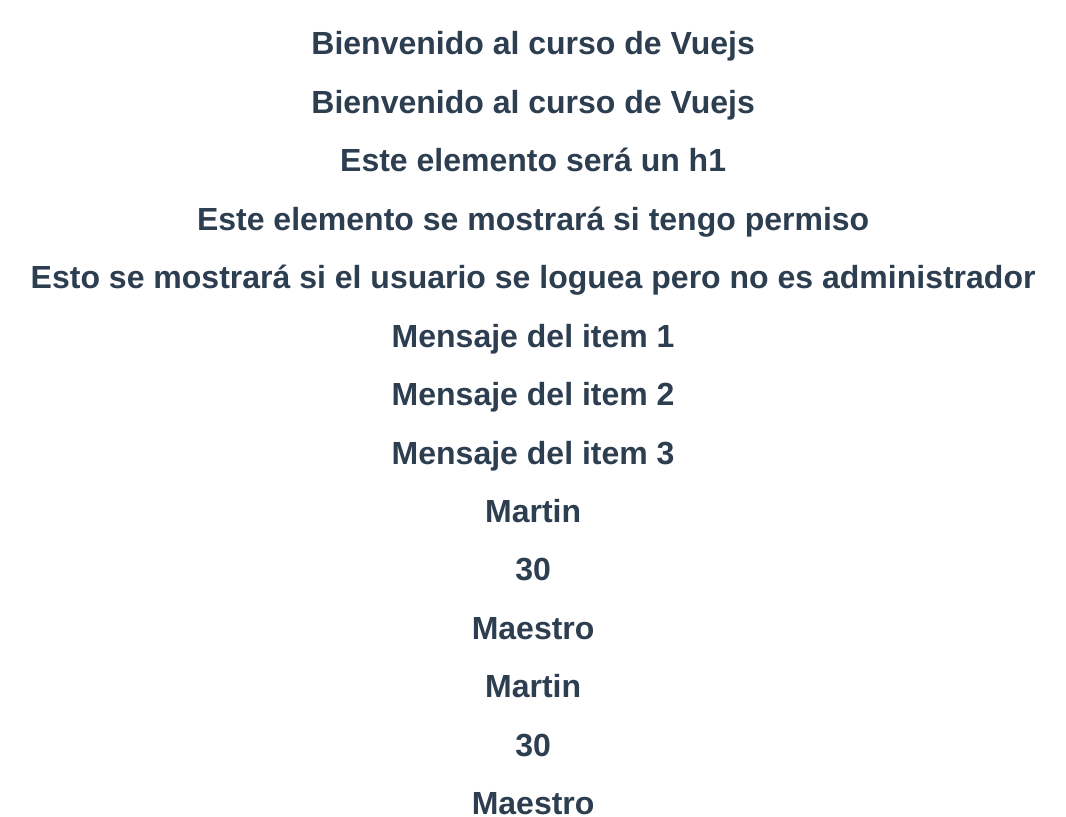
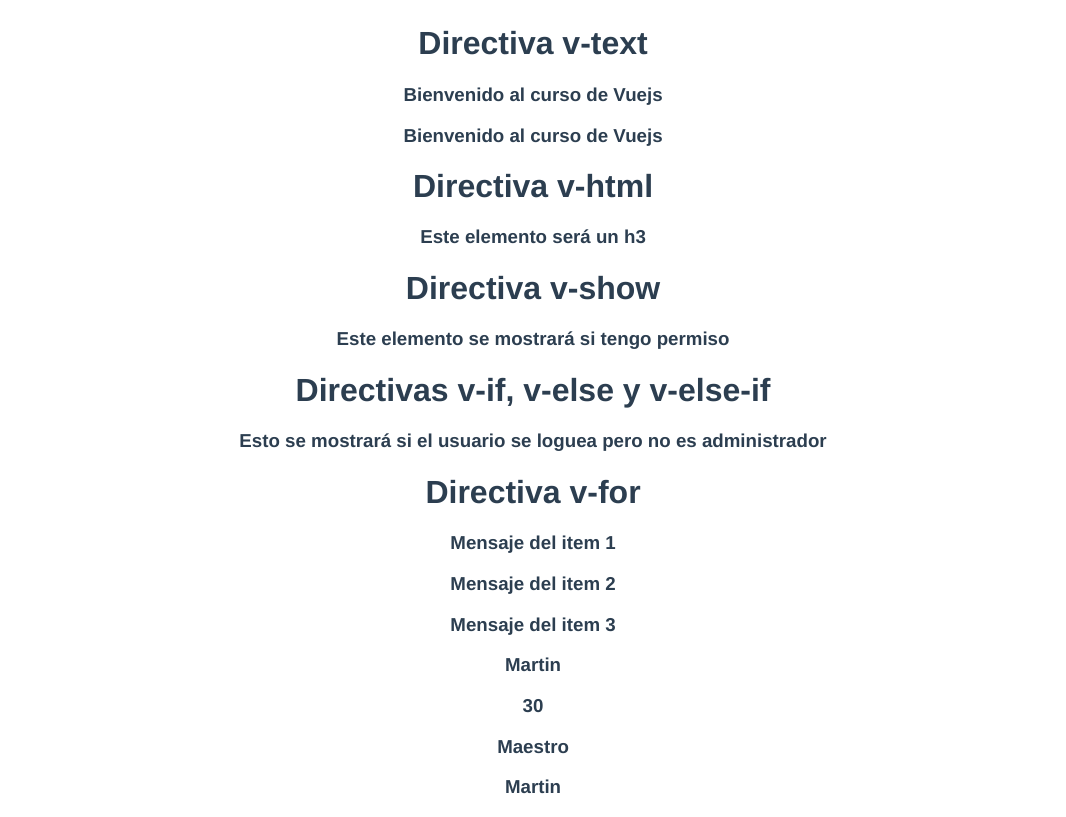
Before and after one commit to magalidefelippe/Vue-course-examples, a Vue app: page / in a window 1280 px wide. Shown: the part 260-1077 px from the top of the page, without its empty margins (107-1173 px from the left). Built offline with nearby package versions, Linux system fonts and the light colour scheme.

Commit message:
Naming with an h1 the sections of directives

```diff
--- a/src/components/HelloWorld.vue
+++ b/src/components/HelloWorld.vue
@@ -3,63 +3,70 @@
     <!--
       v-text
     -->
-    <h1>{{ msg }}</h1>
-    <h1 v-text="msg"></h1>
+    <h1>Directiva v-text</h1>
+    <h3>{{ msg }}</h3>
+    <h3 v-text="msg"></h3>
 
     <!--
       v-html
     -->
+    <h1>Directiva v-html</h1>
     <p v-html="vhtmlExample"></p>
 
     <!--
       v-show
     -->
-    <h1 v-show="firstPermission">Este elemento se mostrará si tengo permiso</h1>
-    <h1 v-show="secondPermission">
+    <h1>Directiva v-show</h1>
+    <h3 v-show="firstPermission">Este elemento se mostrará si tengo permiso</h3>
+    <h3 v-show="secondPermission">
       Este elemento se mostrará si tengo permiso
-    </h1>
+    </h3>
 
     <!--
       v-if, v-else, v-else-if
     -->
-    <h1 v-if="login & admin">
+    <h1>Directivas v-if, v-else y v-else-if</h1>
+    <h3 v-if="login & admin">
       Esto se mostrará si el usuario se loguea y es administrador
-    </h1>
-    <h1 v-else-if="login">
+    </h3>
+    <h3 v-else-if="login">
       Esto se mostrará si el usuario se loguea pero no es administrador
-    </h1>
-    <h1 v-else>Esto se mostrará si no se identifica</h1>
+    </h3>
+    <h3 v-else>Esto se mostrará si no se identifica</h3>
 
     <!--
     v-for
     -->
-    <h1 v-for="item in items" :key="item.id">
+    <h1>Directiva v-for</h1>
+    <h3 v-for="item in items" :key="item.id">
       {{ item.message }}
-    </h1>
+    </h3>
 
-    <h1 v-for="value in personObject" :key="value">
+    <h3 v-for="value in personObject" :key="value">
       {{ value }}
-    </h1>
+    </h3>
 
     <!--
         Con v-if
       -->
     <div v-if="login">
-      <h1 v-for="value in personObject" :key="value">
+      <h3 v-for="value in personObject" :key="value">
         {{ value }}
-      </h1>
+      </h3>
     </div>
 
     <!--
       V-ON
     -->
+    <h1>Directiva v-on</h1>
     <button @click="vOnEvent">click</button>
-    <!-- v-on con modificador once -->
+    <h1>v-on con modificador</h1>
     <button @click.once="vOnEvent">Solo una vez</button>
 
     <!--
       V-BIND
     -->
+    <h1>Directiva v-bind</h1>
     <br />
     <img
       src="https://pbs.twimg.com/media/EWPJiRLU8AIbuyb.jpg"
@@ -77,7 +84,7 @@
   name: "HelloWorld",
   data: () => ({
     msg: "Bienvenido al curso de Vuejs",
-    vhtmlExample: "<h1>Este elemento será un h1</h1>",
+    vhtmlExample: "<h3>Este elemento será un h3</h3>",
     firstPermission: false,
     secondPermission: true,
     login: true,
```
